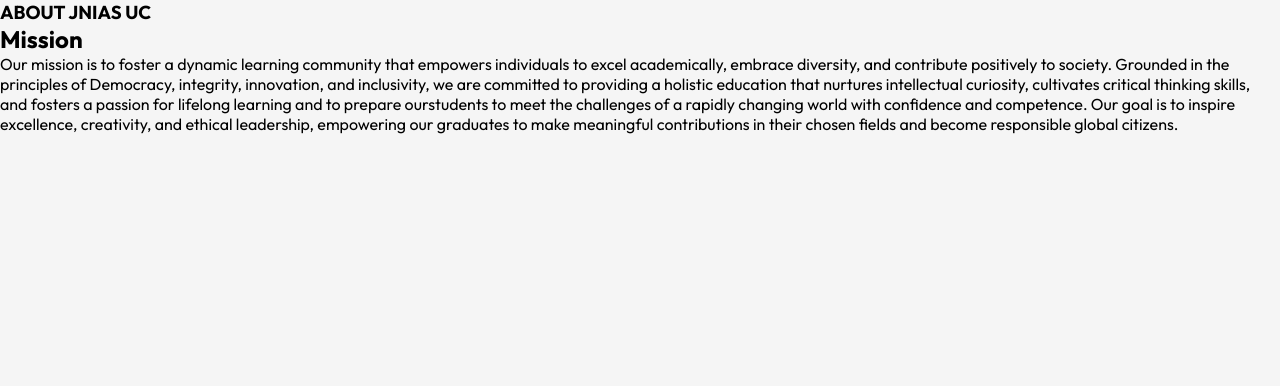
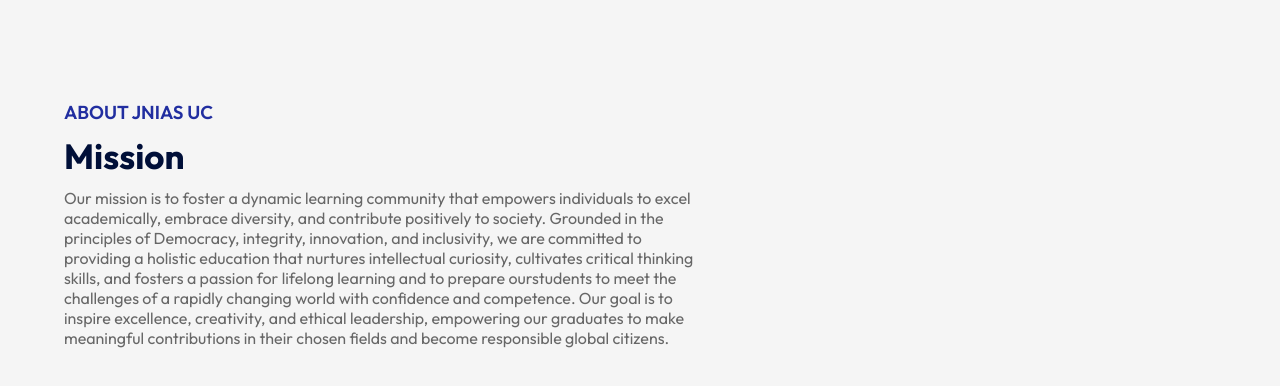
Before and after one commit to amalkochuparambilp/college-union, a React (Vite) app: page /#/unionprogram in a window 1280 px wide. Shown: the top 386 px of the page. Built offline with nearby package versions, Linux system fonts and the light colour scheme.

Commit message:
Update ProgramUpdate.jsx

```diff
--- a/src/Pages/ProgramUpdate.jsx
+++ b/src/Pages/ProgramUpdate.jsx
@@ -2,11 +2,13 @@ import React from "react";
 import './Page.css'
 const ProgramUpdate = () => {
     return(
+<div className="about">
             <div className="about-right">
             <h3>ABOUT JNIAS UC</h3>
             <h2>Mission</h2>
             <p>Our mission is to foster a dynamic learning community that empowers individuals to excel academically, embrace diversity, and contribute positively to society. Grounded in the principles of Democracy, integrity, innovation, and inclusivity, we are committed to providing a holistic education that nurtures intellectual curiosity, cultivates critical thinking skills, and fosters a passion for lifelong learning and to prepare ourstudents to meet the challenges of a rapidly changing world with confidence and competence. Our goal is to inspire excellence, creativity, and ethical leadership, empowering our graduates to make meaningful contributions in their chosen fields and become responsible global citizens.</p>
         </div>
+</div>
     )
 }
 
```
